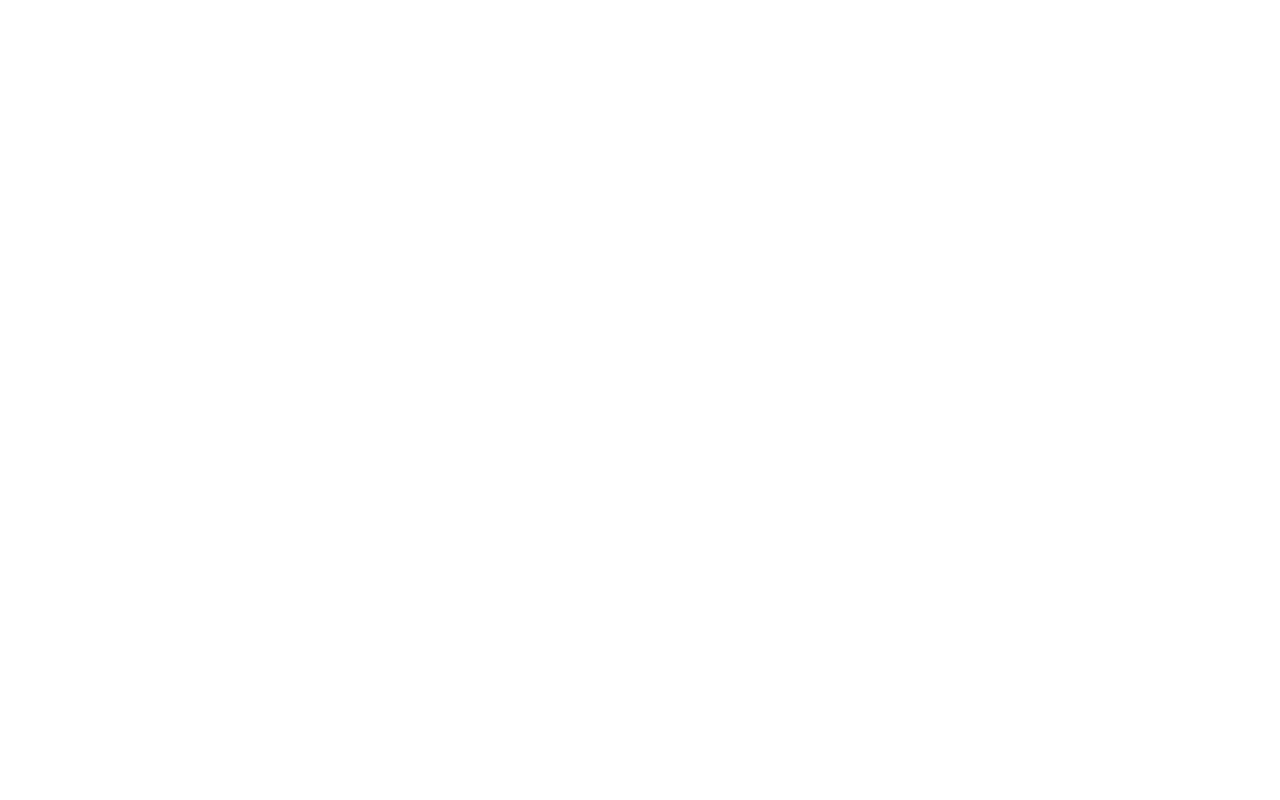
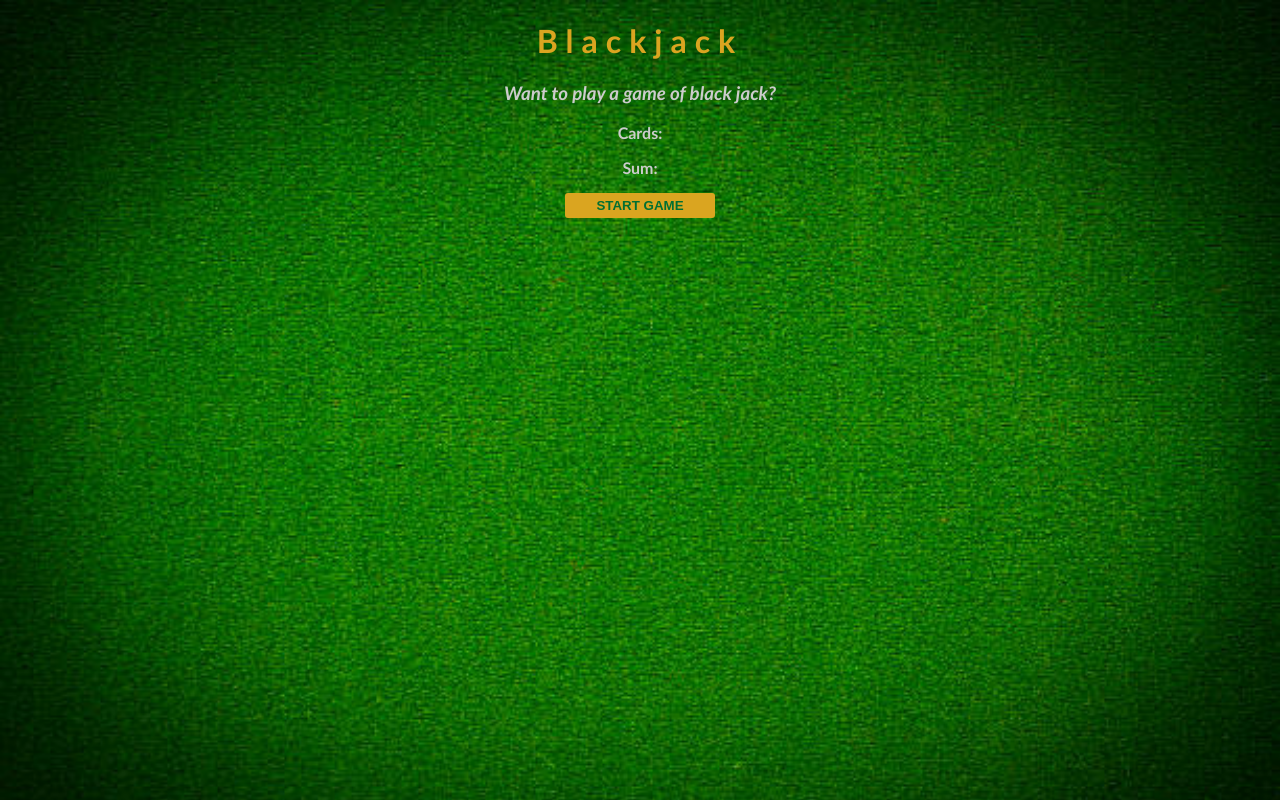
Before and after one commit to MarcusSilvus/blackjack, a plain HTML site: page index.html in a window 1280 px wide. Drawn offline with Linux system fonts and the light colour scheme.

Commit message:
add logic for user interaction and styles

```diff
--- a/index.html
+++ b/index.html
@@ -9,8 +9,24 @@
 
   <title>Blackjack</title>
 </head>
+
 <body>
+  <div class="container">
+    <h1>Blackjack</h1>
+  </div>
+
+  <div class="container">
+    <h3 id="message-el">Want to play a game of black jack?</h1>
+  </div>
+
+  <div class="container">
+    <p>Cards: </p>
+    <p>Sum: </p>
+
+    <button id="start-btn" onclick="startGame()">START GAME</button>
+  </div>
 
   <script src="index.js"></script>
 </body>
+
 </html>
--- a/index.js
+++ b/index.js
@@ -5,9 +5,12 @@ let sum;
 let randomCard;
 let message = "";
 
+let messageEl = document.getElementById("message-el");
+
 let hasBlackjack = false;
 let isAlive = true;
 
+function startGame() {
 // create function that randomly generate a value between 2 -11
   function random() {
     let min = Math.ceil(2);
@@ -18,10 +21,12 @@ function random() {
   random();
   firstCard = randomCard;
   console.log(firstCard);
+  //document.getElementById("card1").textContent = firstCard;
 
   random();
   secondCard = randomCard;
   console.log(secondCard);
+  //document.getElementById("card2").textContent = secondCard;
 
   sum = firstCard + secondCard + 5;
   console.log("Sum: " + sum);
@@ -41,6 +46,7 @@ if (sum <= 20)  {
 
   }
 
-console.log(message);
+  messageEl.textContent = message;
   console.log("Has blackjack: " + hasBlackjack);
   console.log("Is alive: " + isAlive);
+}
--- a/style.css
+++ b/style.css
@@ -0,0 +1,38 @@
+body {
+  font-family: 'Trebuchet MS', 'Lucida Sans Unicode', 'Lucida Grande', 'Lucida Sans', Arial, sans-serif;
+  background-image: url(images/cardTable.jpeg);
+  background-size: cover;
+  text-align: center;
+}
+
+.container {
+  box-sizing: border-box;
+
+}
+
+h1 {
+  color: goldenrod;
+  letter-spacing: .25em;
+}
+
+p {
+  color: #ccc;
+  font-weight: bold;
+}
+
+#message-el {
+  color: #ccc;
+  font-style: italic;
+}
+
+#start-btn {
+  background-color: goldenrod;
+  color: #016f32;
+  border: none;
+  border-radius: 3px;
+  height: 25px;
+  width: 150px;
+  font-weight: bold;
+  padding-top: 5px;
+  padding-bottom: 5px;
+}
```
Also changed, not shown: images/cardTable.jpeg (added), 2 other files. Lines whose indentation alone changed are shown as unchanged.
